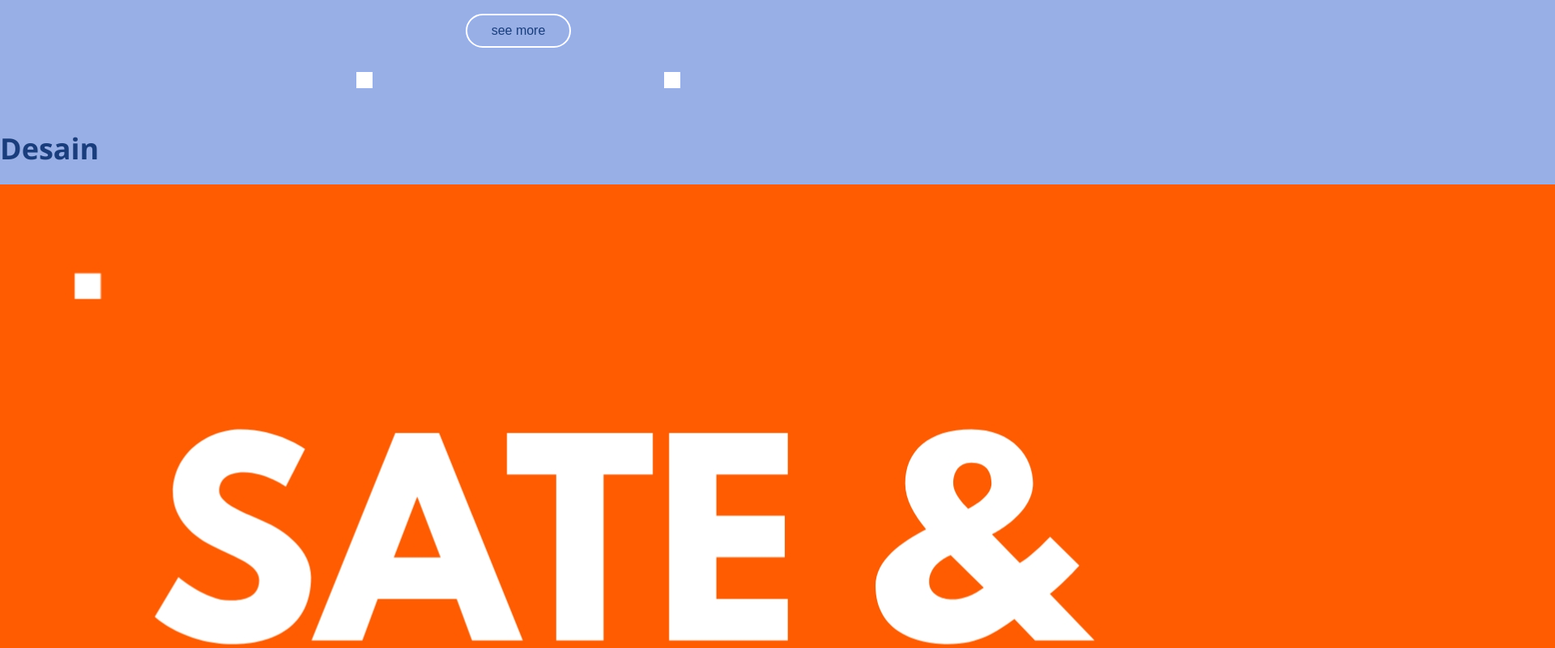
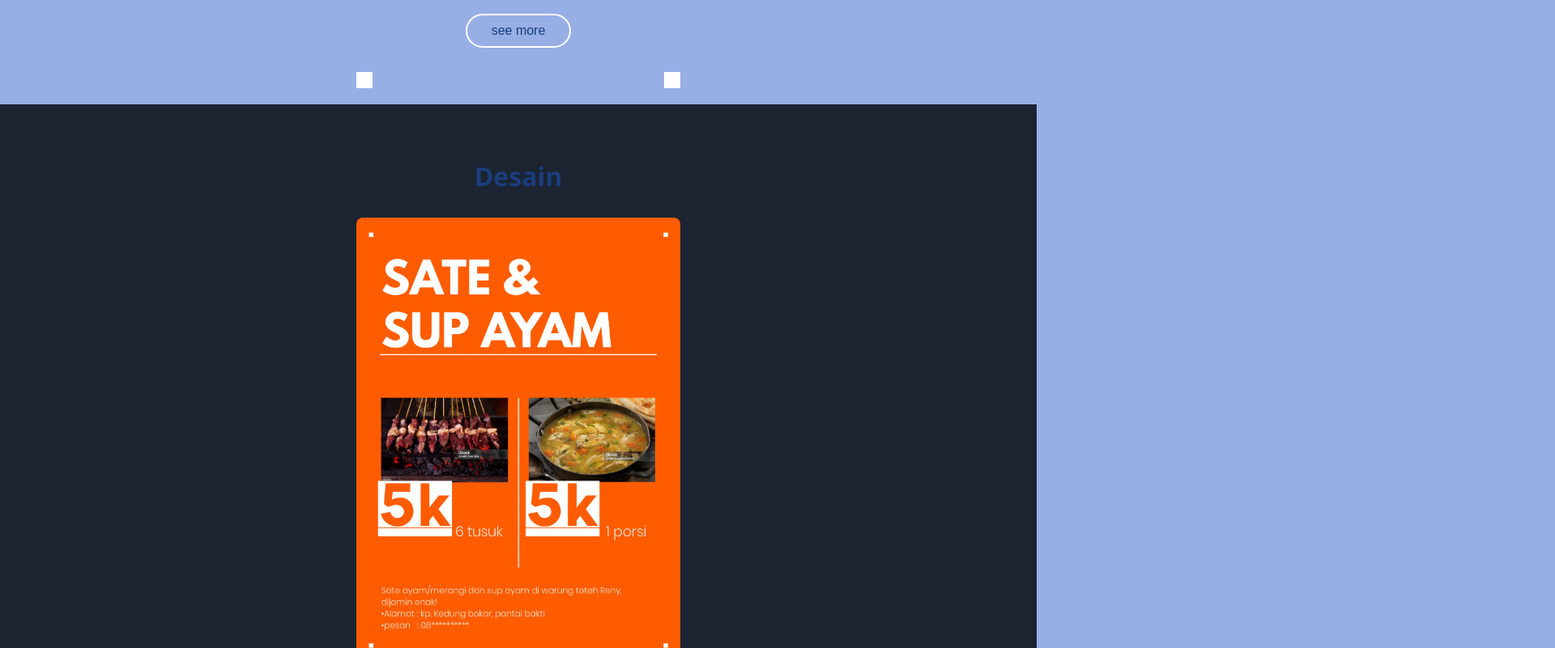
Before and after one commit to dhagulanang/Port, a plain HTML site: page index.html in a window 1280 px wide. Shown: the part 660-1461 px from the top of the page at 81% size, 1920 px wide, since content can reach past the window. Drawn offline with Linux system fonts and the light colour scheme.

Commit message:
Update style.css

```diff
--- a/style.css
+++ b/style.css
@@ -77,3 +77,28 @@ h1 span {
   height: 20px;
   background-color: white;
 }
+
+.skill-section {
+  padding: 40px 20px;
+  text-align: center;
+  background-color: #1c2331;
+  color: white;
+}
+
+.skill-section h1 {
+  font-size: 32px;
+  margin-bottom: 30px;
+}
+
+.image-grid {
+  display: flex;
+  flex-direction: column;
+  align-items: center;
+  gap: 20px;
+}
+
+.image-grid img {
+  width: 90%;
+  max-width: 400px;
+  border-radius: 8px;
+}
```
